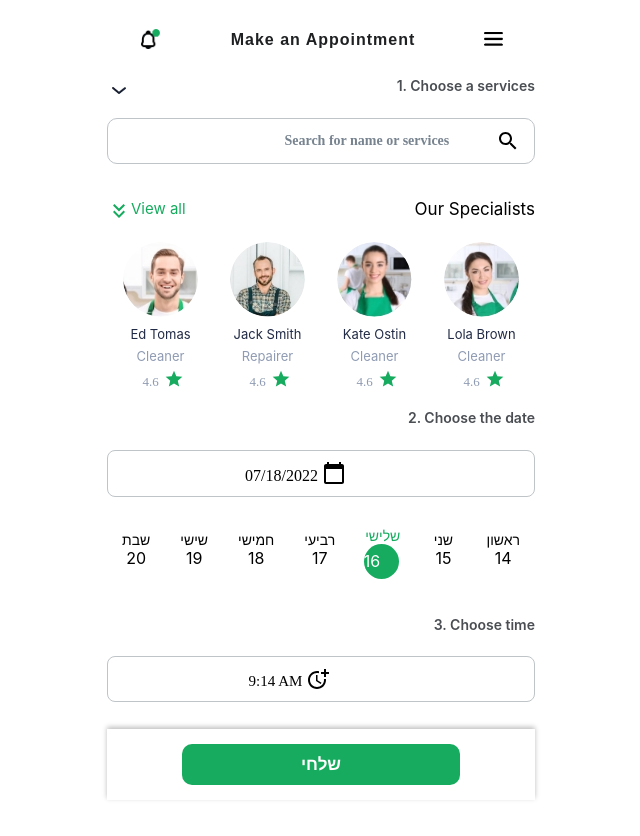
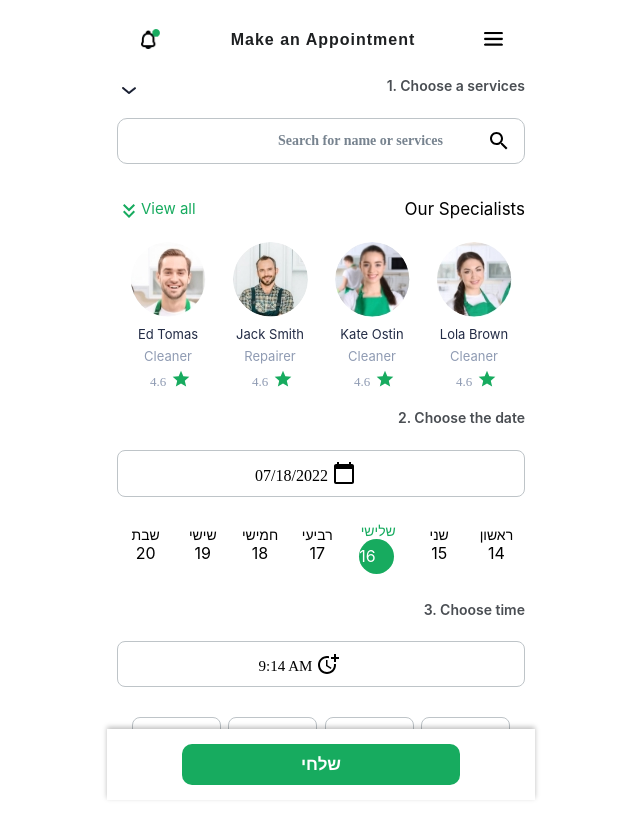
Before and after one commit to binyaalex/home, a React (Create React App) app: page /appointment in a window 1280 px wide. Shown: the top 836 px of the page, without its empty margins (319-959 px from the left). Built offline with nearby package versions, Linux system fonts and the light colour scheme.

Commit message:
some changes in appotment

```diff
--- a/src/App.js
+++ b/src/App.js
@@ -5,6 +5,7 @@ import { BrowserRouter, Routes, Route } from "react-router-dom";
 import ServiceList from './components/servicesList/ServiceList'
 import Specialists from './components/specialists/Specialists';
 import Appointment from './components/appointment/Appointment';
+import EntranceCleaningHistory from './components/entranceCleaningHistory/EntranceCleaningHistory';
 
 function App() {
   return (
@@ -15,6 +16,7 @@ function App() {
               <Route path="/" element={<ServiceList />} />
               <Route path="/specialists" element={<Specialists />} />
               <Route path="/appointment" element={<Appointment />} />
+              <Route path="/entrancecleaninghistory" element={<EntranceCleaningHistory />} />
           </Routes>
         </BrowserRouter>
       </div>
--- a/src/components/appointment/Appointment.css
+++ b/src/components/appointment/Appointment.css
@@ -1,45 +1,31 @@
 /* Create the Default Paragraphs */
-.appointment_pages.rtl * {
+.appointmentPage.rtl * {
   text-align: right !important;
 }
-.appointment_pages {
+.appointmentPage {
   height: 100%;
   max-width: 428px;
   width: 100%;
 }
 
-.appointment_pages .searchbox_container {
+.appointmentPage .appointment {
+  padding: 0px 10px 0px 10px;
+  margin-bottom: 100px;
+}
+
+.appointmentPage .appointment .searchBoxContainer {
   max-width: 767px;
   margin: 0 auto;
   width: 100%;
 }
-.appointment_pages .dateselector_container {
-  max-width: 767px;
-  margin: 0 auto;
-  width: 100%;
-}
-.appointment_pages .dateselectoroption_container {
-  max-width: 767px;
-  margin: 0 auto;
-  width: 100%;
-}
-.appointment_pages .timeselector_container {
-  max-width: 767px;
-  margin-top: 15px;
-}
 
-.doctor_box_area {
-  padding: 15px 15px;
-  text-align: center;
-}
-
-.appointment_pages .searchbox_container h2 {
+.appointmentPage .appointment .searchBoxContainer h2 {
   color: #4a4e53;
   font-size: 14px;
   text-align: right;
   font-weight: 600;
 }
-.appointment_pages .searchbox_container .searchbox {
+.appointmentPage .appointment .searchBoxContainer .searchBox {
   text-align: left;
   height: auto;
   margin: 15px 0px;
@@ -49,12 +35,12 @@
   align-items: center;
   display: flex;
 }
-.appointment_pages .searchbox_container input[type="search"] {
+.appointmentPage .appointment .searchBoxContainer input[type="search"] {
   width: 80%;
   text-align: right !important;
   margin-left: 10%;
 }
-.appointment_pages .searchbox_container input[type="search"]::placeholder {
+.appointmentPage .appointment .searchBoxContainer input[type="search"]::placeholder {
   margin-left: 15px;
   font-size: 14px;
   font-weight: 600;
@@ -64,17 +50,44 @@
   margin-left: 5%;
 }
 
-.appointment_pages .searchbox_container svg {
+.appointmentPage .appointment .searchBoxContainer svg {
   margin-left: 3%;
 }
 
-.dateselector_container .dateselector_heading {
+.appointmentPage .appointment .searchBoxContainer .searchBox i.fa-search {
+  font-size: 20px;
+  width: 5%;
+  margin-left: -30px;
+  margin-top: 3px;
+  color: #bf2c7d;
+  float: right;
+}
+
+.appointmentPage .appointment .searchBoxContainer .searchboxHeading {
   display: flex;
   justify-content: space-between;
   align-items: center;
 }
 
-.dateselector_container h2 {
+.appointmentPage .appointment .dateSelectorContainer {
+  max-width: 767px;
+  margin: 0 auto;
+  width: 100%;
+}
+
+.appointmentPage .appointment .dateSelectorOptionContainer {
+  max-width: 767px;
+  margin: 0 auto;
+  width: 100%;
+}
+
+.appointmentPage .appointment .dateSelectorContainer .dateSelectorHeading {
+  display: flex;
+  justify-content: space-between;
+  align-items: center;
+}
+
+.appointmentPage .appointment .dateSelectorContainer h2 {
   color: #4a4e53;
   font-size: 14px;
   text-align: right;
@@ -82,7 +95,7 @@
   margin-top: 10px;
 }
 
-.dateselector_container .dateselector {
+.appointmentPage .appointment .dateSelectorContainer .dateSelector {
   text-align: left;
   height: auto;
   margin: 15px 0px;
@@ -93,7 +106,7 @@
   align-items: center;
 }
 
-.dateselector_container .dateselector img {
+.appointmentPage .appointment .dateSelectorContainer .dateSelector img {
   font-size: 20px;
   margin-top: 3px;
   margin-bottom: -5px;
@@ -102,14 +115,14 @@
   float: right;
 }
 
-.dateselector_container input[type="text"] {
+.appointmentPage .appointment .dateSelectorContainer input[type="text"] {
   width: 97%;
   text-align: right;
   margin-top: 5px;
   font-size: 16px;
 }
 
-.dateselector_container input[type="text"]::placeholder {
+.appointmentPage .appointment .dateSelectorContainer input[type="text"]::placeholder {
   color: #6a6a6a;
   font-size: 14px;
   width: 85%;
@@ -117,33 +130,33 @@
   font-weight: 600;
 }
 
-.dateselectoroption_container {
+.appointmentPage .appointment .dateSelectorOptionContainer {
   display: inline-flex;
-  margin-top: -15px;
-  margin-bottom: 30px;
+  margin-bottom: 10px;
   justify-content: center;
   align-items: center;
 }
 
-.dateselectoroption_container .dateselectoroption {
+.appointmentPage .appointment .dateSelectorOptionContainer .dateSelectorOption {
   text-align: center;
   width: 10%;
   height: 60px;
-  padding: 15px;
+  padding: 10px;
   border-radius: 8px;
   display: flex;
   flex-direction: column;
   align-items: center;
   height: 51px;
 }
-.dateselectoroption_container
-  .dateselectoroption
-  .dateselectoroptions_lable:hover,
-.dateselectoroption_container .dateselectoroption .dateoptions:hover {
+
+.appointmentPage .appointment .dateSelectorOptionContainer
+  .dateSelectorOption
+  .dateSelectorOptionsLable:hover,
+.dateSelectorOptionContainer .dateSelectorOption .dateOptions:hover {
   cursor: pointer;
 }
 
-.dateselectoroption_container .dateselectoroptionActive {
+.appointmentPage .appointment .dateSelectorOptionContainer .dateselectoroptionActive {
   text-align: center;
   width: 12%;
   height: 60px;
@@ -154,12 +167,12 @@
   align-items: center;
 }
 
-.dateselectoroption_container .dateselectoroption .dateselectoroptions_lable {
+.appointmentPage .appointment .dateSelectorOptionContainer .dateSelectorOption .dateSelectorOptionsLable {
   font-size: 14px;
   font-weight: 400;
 }
 
-.dateselectoroption_container .dateselectoroptionActive .dateoptionsActive {
+.appointmentPage .appointment .dateSelectorOptionContainer .dateselectoroptionActive .dateOptionsActive {
   background: #17AB5F !important;
   color: #fff !important;
   width: 35px;
@@ -171,22 +184,26 @@
   text-align: center;
 }
 
-.dateselectoroption_container
+.appointmentPage .appointment .dateSelectorOptionContainer
   .dateselectoroptionActive
-  .dateselectoroptions_lableActive {
+  .dateSelectorOptionsLableActive {
   color: #17AB5F;
   font-size: 14px;
   font-weight: 400;
 }
 
-.timeselector_container h2 {
+.appointmentPage .appointment .timeSelectorContainer {
+  max-width: 767px;
+}
+
+.appointmentPage .appointment .timeSelectorContainer h2 {
   color: #4a4e53;
   font-size: 14px;
   text-align: right;
   font-weight: 600;
 }
 
-.timeselector_container .timeselector {
+.appointmentPage .appointment .timeSelectorContainer .timeSelector {
   text-align: left;
   height: auto;
   margin: 15px 0px;
@@ -197,7 +214,7 @@
   align-items: center;
 }
 
-.timeselector_container .timeselector img {
+.appointmentPage .appointment .timeSelectorContainer .timeSelector img {
   font-size: 20px;
   margin-top: 3px;
   margin-bottom: -5px;
@@ -206,14 +223,14 @@
   float: right;
 }
 
-.timeselector_container input[type="text"] {
+.appointmentPage .appointment .timeSelectorContainer input[type="text"] {
   width: 97%;
   text-align: right;
   margin-top: 5px;
   font-size: 15px;
 }
 
-.timeselector_container input[type="text"]::placeholder {
+.appointmentPage .appointment .timeSelectorContainer input[type="text"]::placeholder {
   color: #6a6a6a;
   font-size: 14px;
   width: 85%;
@@ -221,8 +238,16 @@
   font-weight: 600;
 }
 
-.appointment_pages .timeselectoroption_container {
+.appointmentPage .appointment .timeSelectorContainer .timeSelectorHeading {
   display: flex;
+  justify-content: space-between;
+  align-items: center;
+}
+
+
+.appointmentPage .appointment .timeSelectorOptionContainer {
+  display: flex;
+  flex-direction: row-reverse;
   max-width: 767px;
   margin: 0 auto;
   padding: 0 15px;
@@ -231,7 +256,7 @@
   margin-bottom: 30px !important;
 }
 
-.appointment_pages .timeselectoroption_container .timeselectoroption {
+.appointmentPage .appointment .timeSelectorOptionContainer .timeSelectorOption {
   text-align: center;
   width: 15%;
   padding: 15px;
@@ -240,19 +265,19 @@
   font-size: 13px;
 }
 
-.appointment_pages .timeselectoroption_container .timeselectoroption:hover {
+.appointmentPage .appointment .timeSelectorOptionContainer .timeSelectorOption:hover {
   background-color: #17AB5F;
   color: #fff;
   cursor: pointer;
 }
 
-.appointment_pages .timeselectoroption_container .choosen {
+.appointmentPage .appointment .timeSelectorOptionContainer .choosen {
   background-color: #17AB5F;
   color: #fff;
 }
 
 /* Button */
-.appointment_pages .box_btn {
+.appointmentPage .boxBtn {
   padding: 15px 0;
   box-shadow: 0px -2px 5px 0px #00000042;
   background: white;
@@ -264,7 +289,7 @@
   z-index: 9;
 }
 
-.appointment_pages .box_btn .go_btn {
+.appointmentPage .boxBtn .goBtn {
   max-width: 65%;
   width: 100%;
   margin: 0 auto;
@@ -276,41 +301,3 @@
   font-size: 17px;
   font-weight: 700;
 }
-
-.btn_area .apply_btn {
-  max-width: 65%;
-  width: 100%;
-  margin: 0px auto;
-  color: white;
-  background: #17AB5F;
-  border-radius: 5px;
-  display: inline-block;
-  padding: 12px 0;
-  font-size: 20px;
-  font-weight: 500;
-}
-
-.appointment_pages .searchbox_container .searchbox i.fa-search {
-  font-size: 20px;
-  width: 5%;
-  margin-left: -30px;
-  margin-top: 3px;
-  color: #bf2c7d;
-  float: right;
-}
-
-.appointment_pages .doctors_sec .container .doctors_area .doctor_heading {
-  text-align: right !important;
-}
-
-.appointment_pages .searchbox_container .searchbox_heading {
-  display: flex;
-  justify-content: space-between;
-  align-items: center;
-}
-
-.appointment_pages .timeselector_container .timeselector_heading {
-  display: flex;
-  justify-content: space-between;
-  align-items: center;
-}
--- a/src/components/appointment/Appointment.js
+++ b/src/components/appointment/Appointment.js
@@ -4,12 +4,10 @@ import DoctorList from "./doctorList/DoctorList";
 import ThisWeek from "./weekList/ThisWeek";
 import MeetBtn from "./meet/MeetBtn";
 import "./Appointment.css";
-import ShapIcon from "../../assets/images/icons/Shape.png";
-import CheckCircleIcon from "../../assets/images/icons/Checkcircle.png";
 import DatePicker from "react-datepicker";
 import "react-datepicker/dist/react-datepicker.css";
 import { Link } from "react-router-dom";
-import SearchIcon from '@mui/icons-material/Search';
+import SearchIcon from "@mui/icons-material/Search";
 import arrowDown from "../../assets/images/icons/downArrow.jpg";
 import CalendarTodayIcon from "@mui/icons-material/CalendarToday";
 import MoreTimeIcon from "@mui/icons-material/MoreTime";
@@ -23,16 +21,16 @@ function Appointment() {
 
   return (
     <>
-      <div className="PageDad">
-        <div className="page appointment_pages">
-            <Head text="Make an Appointment" />
-          <div className="searchbox_container">
-            <div className="searchbox_heading">
+      <div className="appointmentPage">
+        <Head text="Make an Appointment" />
+        <div className="appointment">
+          <div className="searchBoxContainer">
+            <div className="searchboxHeading">
               <img src={arrowDown} className="arrowDown" alt="arrow" />
               <h2>1. Choose a services</h2>
             </div>
 
-            <div className="searchbox">
+            <div className="searchBox">
               <input
                 id="search"
                 type="search"
@@ -44,8 +42,8 @@ function Appointment() {
 
           <DoctorList />
 
-          <div className="dateselector_container">
-            <div className="dateselector_heading">
+          <div className="dateSelectorContainer">
+            <div className="dateSelectorHeading">
               <i
                 className="fa fa-chevron-down"
                 aria-hidden="true"
@@ -54,7 +52,7 @@ function Appointment() {
               <h2>2. Choose the date</h2>
             </div>
             <div
-              className="dateselector"
+              className="dateSelector"
               onClick={() => setCalendarIsOpen(!calendarIsOpen)}
             >
               <DatePicker
@@ -72,8 +70,8 @@ function Appointment() {
 
           <ThisWeek />
 
-          <div className="timeselector_container">
-            <div className="timeselector_heading">
+          <div className="timeSelectorContainer">
+            <div className="timeSelectorHeading">
               <i
                 className="fa fa-chevron-down"
                 aria-hidden="true"
@@ -82,7 +80,7 @@ function Appointment() {
               <h2>3. Choose time</h2>
             </div>
             <div
-              className="timeselector"
+              className="timeSelector"
               onClick={() => setTimeCalendarIsOpen(!timeCalendarIsOpen)}
             >
               <DatePicker
@@ -102,21 +100,17 @@ function Appointment() {
             </div>
           </div>
 
-          <div className="timeselectoroption_container">
+          <div className="timeSelectorOptionContainer">
             <MeetBtn text="10:00" />
             <MeetBtn text="12:00" />
             <MeetBtn text="15:00" />
             <MeetBtn text="16:00" />
           </div>
-          <div className="box_btn">
-            <div className="container">
-              <div className="btn_area">
-                <Link to="/confirm" className="go_btn">
-                  שלחי
-                </Link>
-              </div>
-            </div>
-          </div>
+        </div>
+        <div className="boxBtn">
+            <Link to="/confirm" className="goBtn">
+              שלחי
+            </Link>
         </div>
       </div>
     </>
--- a/src/components/appointment/meet/MeetBtn.js
+++ b/src/components/appointment/meet/MeetBtn.js
@@ -2,7 +2,7 @@ const MeetBtn = ({text}) => {
 
 	const pick = (e) => {
 		const choosen = e.target
-		const options = document.querySelectorAll('.timeselectoroption')
+		const options = document.querySelectorAll('.timeSelectorOption')
 		for (let i = 0; i < options.length; i++) {
 			options[i].classList.remove('choosen')
 		}
@@ -10,7 +10,7 @@ const MeetBtn = ({text}) => {
 	}
 
 	return (
-		<div onClick={pick} className="timeselectoroption col-4">
+		<div onClick={pick} className="timeSelectorOption col-4">
             {text}
         </div>
 	)
--- a/src/components/appointment/weekList/DayOption.js
+++ b/src/components/appointment/weekList/DayOption.js
@@ -1,22 +1,22 @@
 const DayOption = ({ day, date, i }) => {
-  let divClassName = "dateselectoroption";
-  let dayClassName = "dateselectoroptions_lable";
-  let dateClassName = "dateoptions";
+  let divClassName = "dateSelectorOption";
+  let dayClassName = "dateSelectorOptionsLable";
+  let dateClassName = "dateOptions";
   if (i === 4) {
-    divClassName = "dateselectoroption dateselectoroptionActive";
-    dayClassName = "dateselectoroptions_lable dateselectoroptions_lableActive";
-    dateClassName = "dateoptions dateoptionsActive";
+    divClassName = "dateSelectorOption dateselectoroptionActive";
+    dayClassName = "dateSelectorOptionsLable dateSelectorOptionsLableActive";
+    dateClassName = "dateOptions dateOptionsActive";
   }
 
   const pick = (e) => {
     const newChoosen = e.target.parentElement;
     const oldChoosen = document.querySelector(".dateselectoroptionActive");
     oldChoosen.classList.remove("dateselectoroptionActive");
-    oldChoosen.firstChild.classList.remove("dateselectoroptions_lableActive");
-    oldChoosen.lastChild.classList.remove("dateoptionsActive");
+    oldChoosen.firstChild.classList.remove("dateSelectorOptionsLableActive");
+    oldChoosen.lastChild.classList.remove("dateOptionsActive");
     newChoosen.classList.add("dateselectoroptionActive");
-    newChoosen.firstChild.classList.add("dateselectoroptions_lableActive");
-    newChoosen.lastChild.classList.add("dateoptionsActive");
+    newChoosen.firstChild.classList.add("dateSelectorOptionsLableActive");
+    newChoosen.lastChild.classList.add("dateOptionsActive");
   };
 
   return (
--- a/src/components/appointment/weekList/ThisWeek.js
+++ b/src/components/appointment/weekList/ThisWeek.js
@@ -33,7 +33,7 @@ const ThisWeek = () => {
   ];
 
   return (
-    <div className="dateselectoroption_container">
+    <div className="dateSelectorOptionContainer">
       {thisWeekArr.map((el, i) => {
         return <DayOption day={el.day} date={el.date} i={i} key={i} />;
       })}
```
